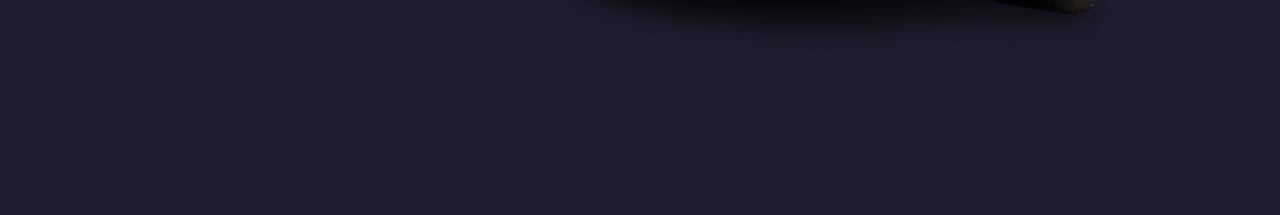
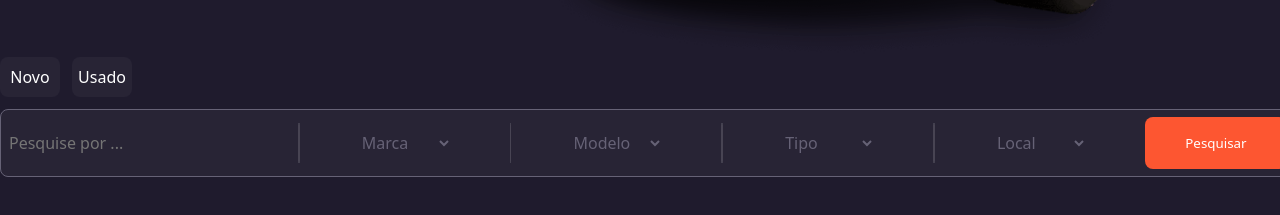
Before and after one commit to Mevzin/Finder-React-Js, a React app: page / in a window 1280 px wide. Shown: the part 577-792 px from the top of the page. Built offline with nearby package versions, Linux system fonts and the light colour scheme; the HTML template or start-up script is replaced by a standard one.

Commit message:
Finished search home

```diff
--- /dev/null
+++ b/src/components/horizontalFilter/index.js
@@ -0,0 +1,59 @@
+import React from "react";
+
+import {
+  FilterContainer,
+  SelectionFilterButtons,
+  ButtonNewCars,
+  ButtonUsedCars,
+  FormFilter,
+  ButtonSearch,
+} from "./styles";
+
+import DividerImg from "@assets/divider.png";
+
+export default function HorizontalFilter() {
+  return (
+    <FilterContainer>
+      <SelectionFilterButtons>
+        <ButtonNewCars>Novo</ButtonNewCars>
+        <ButtonUsedCars>Usado</ButtonUsedCars>
+      </SelectionFilterButtons>
+      <FormFilter>
+        <input type="text" placeholder="Pesquise por ..." />
+        <img src={DividerImg} />
+        <select name="cars" id="cars" >
+          <option value="volvo">Marca</option>
+          <option value="saab">Saab</option>
+          <option value="mercedes">Mercedes</option>
+          <option value="audi">Audi</option>
+        </select>
+        <img src={DividerImg} />
+        <select name="cars" id="cars">
+          <option value="volvo">Modelo</option>
+          <option value="saab">Saab</option>
+          <option value="mercedes">Mercedes</option>
+          <option value="audi">Audi</option>
+        </select>
+        <img src={DividerImg} />
+
+        <select name="cars" id="cars">
+          <option value="volvo">Tipo</option>
+          <option value="saab">Saab</option>
+          <option value="mercedes">Mercedes</option>
+          <option value="audi">Audi</option>
+        </select>
+        <img src={DividerImg} />
+
+        <select name="cars" id="cars">
+          <option value="volvo">Local</option>
+          <option value="saab">Saab</option>
+          <option value="mercedes">Mercedes</option>
+          <option value="audi">Audi</option>
+        </select>
+        <ButtonSearch>
+          Pesquisar
+        </ButtonSearch>
+      </FormFilter>
+    </FilterContainer>
+  );
+}
--- /dev/null
+++ b/src/components/horizontalFilter/styles.js
@@ -0,0 +1,127 @@
+import styled from "styled-components";
+
+
+export const FilterContainer = styled.div`
+  display: flex;
+  flex-direction: column;
+  justify-content: center;
+  width: 100%;
+`;
+
+export const SelectionFilterButtons = styled.div`
+  display: flex;
+  flex-direction: row;
+`;
+
+export const ButtonNewCars = styled.div`
+  display: flex;
+  flex-direction: row;
+  align-items: center;
+  justify-content: center;
+  width: 60px;
+  height: 40px;
+  font-size: 16px;
+  font-weight: 400;
+  margin-right: 12px;
+  color: ${({ theme }) => theme.colors.white};
+  background: ${({ theme }) => theme.colors.transparent};
+  border: none;
+  border-radius: 8px;
+  cursor: pointer;
+  transition: 0.3s;
+
+  &:hover {
+    color: ${({ theme }) => theme.colors.primary};
+    background: ${({ theme }) => theme.colors.white};
+  }
+`;
+
+export const ButtonUsedCars = styled.div`
+  display: flex;
+  flex-direction: row;
+  align-items: center;
+  justify-content: center;
+  width: 60px;
+  height: 40px;
+  font-size: 16px;
+  font-weight: 400;
+  margin-right: 12px;
+  color: ${({ theme }) => theme.colors.white};
+  background: ${({ theme }) => theme.colors.transparent};
+  border: none;
+  border-radius: 8px;
+  cursor: pointer;
+  transition: 0.3s;
+
+  &:hover {
+    color: ${({ theme }) => theme.colors.primary};
+    background: ${({ theme }) => theme.colors.white};
+  }
+`;
+
+export const FormFilter = styled.div`
+  display: flex;
+  flex-direction: row;
+  align-items: center;
+  justify-content: space-between;
+  height: 68px;
+  background: ${({ theme }) => theme.colors.transparent};
+  border: 1px solid ${({ theme }) => theme.colors.gray700};
+  border-radius: 8px;
+  margin-top: 12px;
+  padding: 0 8px;
+
+  img {
+    height: 40px;
+  }
+
+  input {
+    max-width: 100%;
+    height: 40px;
+    background: transparent;
+    border: none;
+    font-size: 16px;
+    color: ${({ theme }) => theme.colors.gray700};
+  }
+
+  select {
+    max-width: 100%;
+    height: 40px;
+    background: transparent;
+    border: none;
+    font-size: 16px;
+    color: ${({ theme }) => theme.colors.gray700};
+    cursor: pointer;
+
+    &:hover {
+      color: ${({ theme }) => theme.colors.primary};
+    }
+
+    &:hover {
+      color: ${({ theme }) => theme.colors.primary};
+    }
+  }
+
+  option {
+    max-width: 100%;
+    height: 40px;
+    background: ${({ theme }) => theme.colors.gray800};
+    border: none;
+    font-size: 16px;
+    color: ${({ theme }) => theme.colors.gray700};
+    cursor: pointer;
+
+  }
+`;
+
+export const ButtonSearch = styled.button`
+  background: ${({ theme }) => theme.colors.primary};
+  color: ${({ theme }) => theme.colors.white};
+  border: none;
+  width: 142px;
+  height: 52px;
+  align-items: center;
+  justify-content: center;
+  border-radius: 8px;
+  font-family: Noto Sans, sans-serif;
+`;
--- a/src/pages/home/index.js
+++ b/src/pages/home/index.js
@@ -1,9 +1,10 @@
-import React from 'react';
+import React, { useEffect, useState } from 'react';
 
 import Navbar from '@components/navBar';
 
 import CarImage from '@assets/car.png';
 import ShapeImage from '@assets/shape.png';
+import HorizontalFilter from '../../components/horizontalFilter';
 
 import {
   Container,
@@ -13,10 +14,14 @@ import {
   BannerImage,
   BannerTitle,
   BannerParagraph,
-  ShapeImg
+  ShapeImg,
+
 } from './styles';
 
+import { apiFinder } from '../../service/api';
+
 const Home = () => {
+
   return (
     <>
     <ShapeImg src={ShapeImage}/>
@@ -36,6 +41,7 @@ const Home = () => {
         </BannerText>
         <BannerImage src={CarImage} />
       </BannerContainer>
+      <HorizontalFilter />
       </Content>
     </Container>
     </>
--- a/src/service/api.js
+++ b/src/service/api.js
@@ -1,5 +1,5 @@
 import axios from 'axios';
 
-export const api = axios.create({
-  baseURL: 'https://webhook.site/5bc620ab-434b-49ad-89cc-92078ab4cdbb'
+export const apiFinder = axios.create({
+  baseURL: 'https://e-carros-api.herokuapp.com/'
 });
--- a/src/styles/global/theme.js
+++ b/src/styles/global/theme.js
@@ -16,5 +16,6 @@ export default {
     gray400: "#d5d2dc",
     gray300: "#efecf3",
     gray200: "#f5f4f8",
+    transparent: "rgba(255, 255, 255, 0.04)",
   },
 }
```
